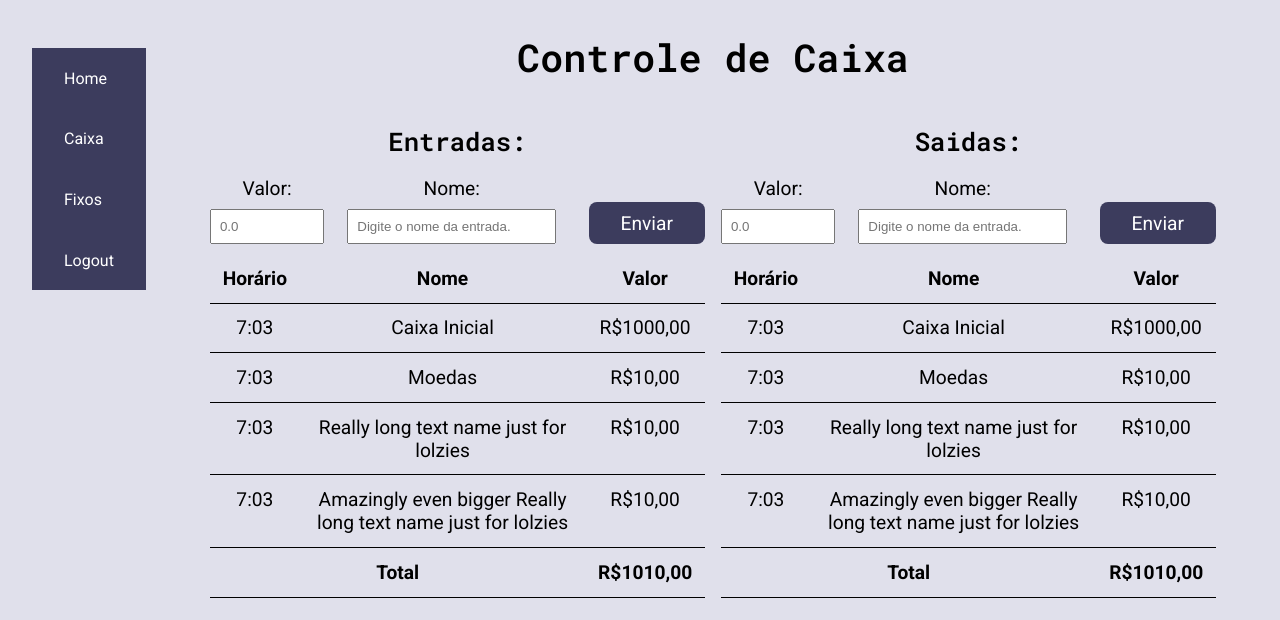
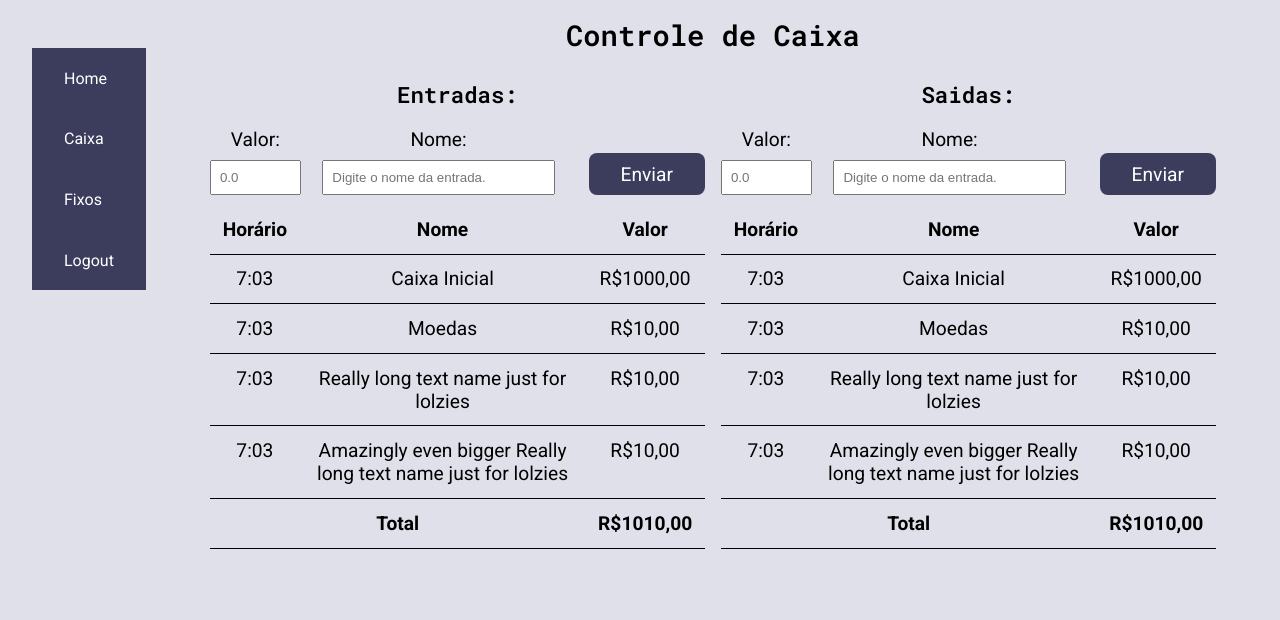
Before and after one commit to GSSiqueira/idl-web, a React (Create React App) app: page /caixa in a window 1280 px wide. Shown: the top 620 px of the page. Built offline with nearby package versions, Linux system fonts and the light colour scheme.

Commit message:
Small styling changes

```diff
--- a/src/App.css
+++ b/src/App.css
@@ -136,13 +136,13 @@ body {
 }
 
 h1 {
-  font: 700 2.4rem 'Roboto Mono';
-  margin: 2rem auto;
+  font: 700 1.8rem 'Roboto Mono';
+  margin: 1rem auto;
   text-align: center;
 }
 
 h2 {
-  font: 700 1.6rem 'Roboto Mono';
+  font: 700 1.4rem 'Roboto Mono';
   margin: 0.6rem auto;
 
   text-align: center;
@@ -156,7 +156,7 @@ h3 {
 }
 
 p {
-  font: 400 1.2rem 'Roboto';
+  font: 400 1rem 'Roboto';
   margin: 0.6rem auto;
 }
 
--- a/src/pages/Flux/styles.css
+++ b/src/pages/Flux/styles.css
@@ -55,7 +55,7 @@
   .flux-content form {
     display: grid;
     width: 100%;
-    grid-template-columns: 1fr 2fr 1fr;
+    grid-template-columns: 1fr 3fr 1fr;
     grid-template-rows: auto;
     column-gap: 2rem;
     grid-template-areas: 'value name button';
```
